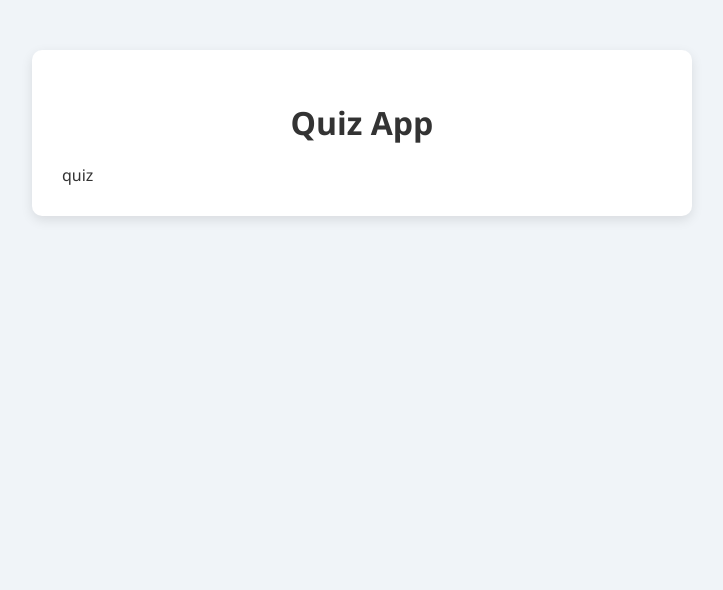
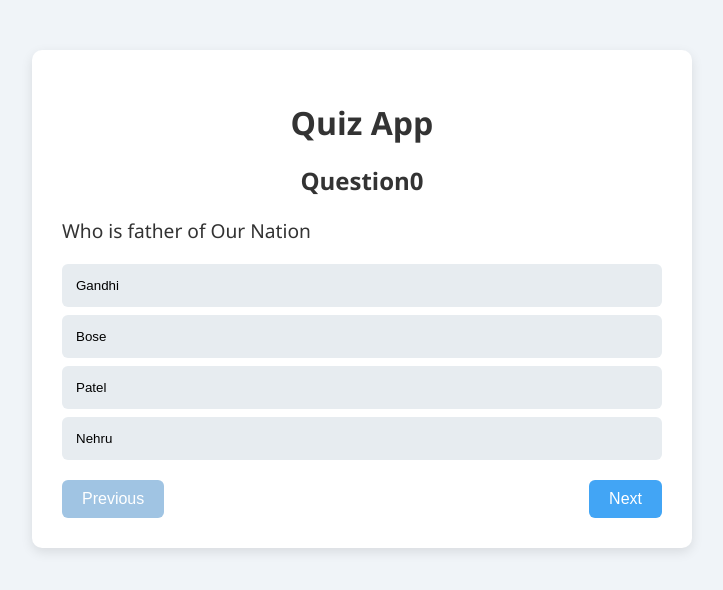
Before and after one commit to akhil3000/ReactQuizApp, a React (Vite) app in the folder hello/: page / in a window 1280 px wide. Shown: the top 590 px of the page, without its empty margins (278-1001 px from the left). Built offline with nearby package versions, Linux system fonts and the light colour scheme.

Commit message:
QuizApp layout has been added

```diff
--- a/hello/src/components/quiz.jsx
+++ b/hello/src/components/quiz.jsx
@@ -1,3 +1,4 @@
+import { useState } from "react";
 function Quiz(){
   const questionBank=[
   {
@@ -13,7 +14,8 @@ function Quiz(){
   },
   {
     question:"Who is CEO of Google",
-    options:["Sundar","Bezos","Musk","Jobs"]
+    options:["Sundar","Bezos","Musk","Jobs"],
+    answer:"Sundar"
 
   }
 
@@ -22,9 +24,57 @@ function Quiz(){
 
 
 
+   const intialAnswers=["null","null","null"];
+   const[userAnswers,setUserAnswers]=useState(intialAnswers);
+   const[currentQuestion,setCurrentQuestion]=useState(0);
+   const selectedAnswer=userAnswers[currentQuestion];
+
+   function handleSelectOption(option){
+       const newUserAnswers=[...userAnswers];
+       newUserAnswers[currentQuestion]=option;
+       setUserAnswers(newUserAnswers);
+   }
+
+    function goToNext(){
+       if(currentQuestion<2){
+       setCurrentQuestion(currentQuestion+1);
+       }
+    }
+
+    function goToPrevious()
+    {
+        if(currentQuestion>0)
+        {
+        setCurrentQuestion(currentQuestion-1);
+        }
+    }
 
 
 
-    return <div>quiz</div>
+
+    return(
+
+    <div>
+        <h2>Question{currentQuestion}</h2>
+        <p className="question">{questionBank[currentQuestion].question}</p>
+        {questionBank[currentQuestion].options.map((option)=>(
+        <button className={"option" +(selectedAnswer===option?"selected":"") }
+        onClick={()=>handleSelectOption(option)}>
+
+            {option}</button>
+        ))}
+
+        <div className="nav-buttons">
+          <button onClick={goToPrevious} disabled={currentQuestion===0} >
+          {" "}
+          Previous</button>
+          <button onClick={goToNext} disabled={!selectedAnswer}>
+          {currentQuestion===questionBank.length-1?"Finish Quiz":"Next"}
+          </button>
+
+        </div>
+
+    </div>
+    );
 }
 export default Quiz;
```
